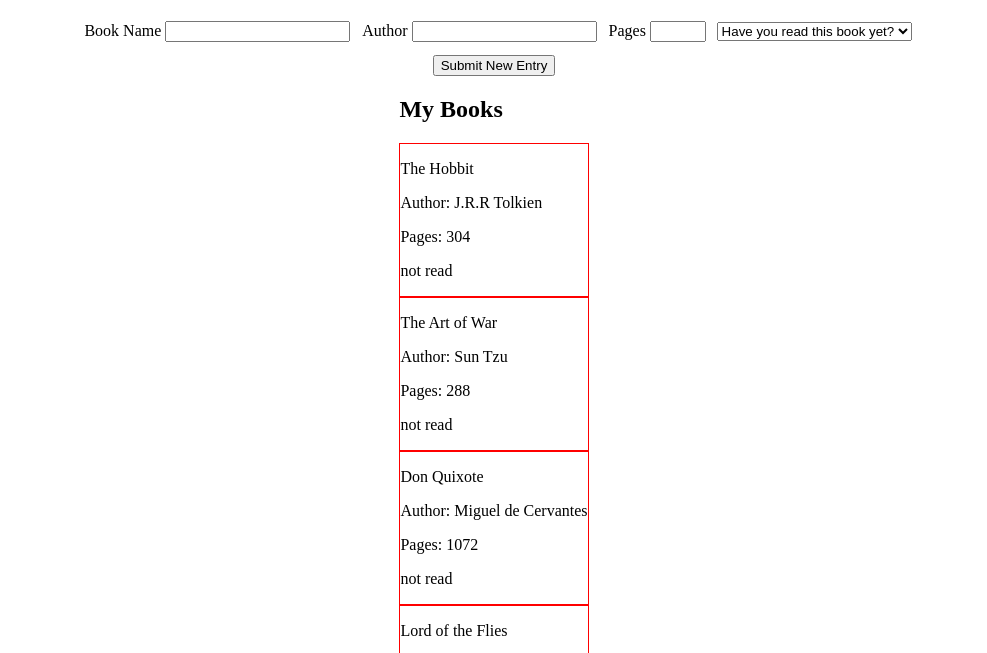
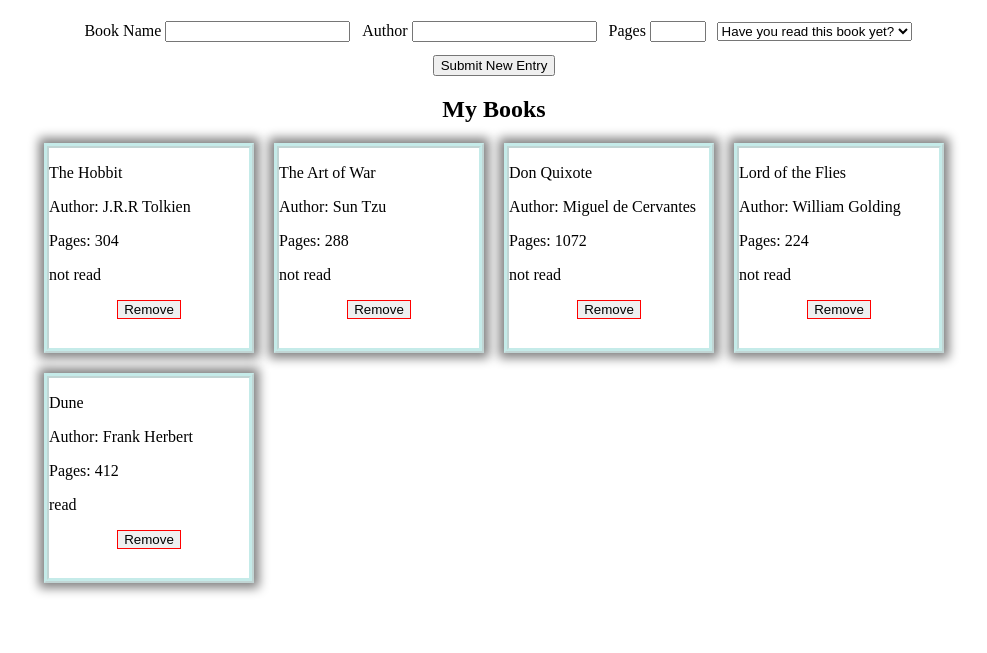
Before and after one commit to EnFuegoV3/Library, a plain HTML site: page index.html in a window 1280 px wide. Shown: the part 142-795 px from the top of the page, without its empty margins (146-1133 px from the left). Drawn offline with Linux system fonts and the light colour scheme.

Commit message:
remove book function added (working)

```diff
--- a/js/script.js
+++ b/js/script.js
@@ -4,6 +4,7 @@ const pages = document.querySelector('#pages');
 const status = document.querySelector('#status');
 const submit = document.querySelector('#submit');
 const myBooks = document.querySelector('.book-container');
+
 
 
 
@@ -40,22 +41,39 @@ function addBookToLibrary() {
 }
 
 
-
 function displayBooks() {
-    for (let n = 0; n <= myLibrary.length; n++) {
-        console.log(myLibrary);
+    for (let n = 0; n < myLibrary.length; n++) {
         const cardMarkup = `<p>${myLibrary[n].title}</p>
                             <p>Author: ${myLibrary[n].author}</p>
                             <p>Pages: ${myLibrary[n].pages}</p>
-                            <p>${myLibrary[n].read}</p>`
+                            <p>${myLibrary[n].read}</p>
+                            <button class="remove" value="${[n]}">Remove</button>`
         let addBook = document.createElement('div');
         addBook.classList.add('cards');
         addBook.innerHTML = cardMarkup;
         myBooks.appendChild(addBook);
+        // console.log(cardMarkup);
     }
+    removeBook();
+
 }
+
+
+function removeBook(id) {
+    const removeBtn = document.querySelectorAll('.remove');
+    removeBtn.forEach(btn => {
+        btn.addEventListener('click', (e) => {
+            myLibrary.splice([btn.value], 1);
+            console.log(myLibrary);
+            myBooks.innerHTML = "";
+            displayBooks();
+          })
+    })
+
+}
+
 
 
 addBookToLibrary();
 displayBooks();
-// console.log(myLibrary);
+console.log(myLibrary);
--- a/styles.css
+++ b/styles.css
@@ -33,7 +33,27 @@ button {
     margin: auto;
     margin-top: 1em;
 }
+h2 {
+    text-align: center;
+}
+
+.book-container {
+    display: grid;
+    gap: 20px;
+    grid-template-columns: repeat(4, 1fr);
+
+}
+
+
 
 .cards {
+    border: 5px ridge rgba(32, 178, 171, 0.253);
+    box-shadow: 0px 0px 10px 5px gray;
+    height: 200px;
+    min-width: 200px;
+
+}
+
+.remove {
     border: 1px solid red;
 }
```
